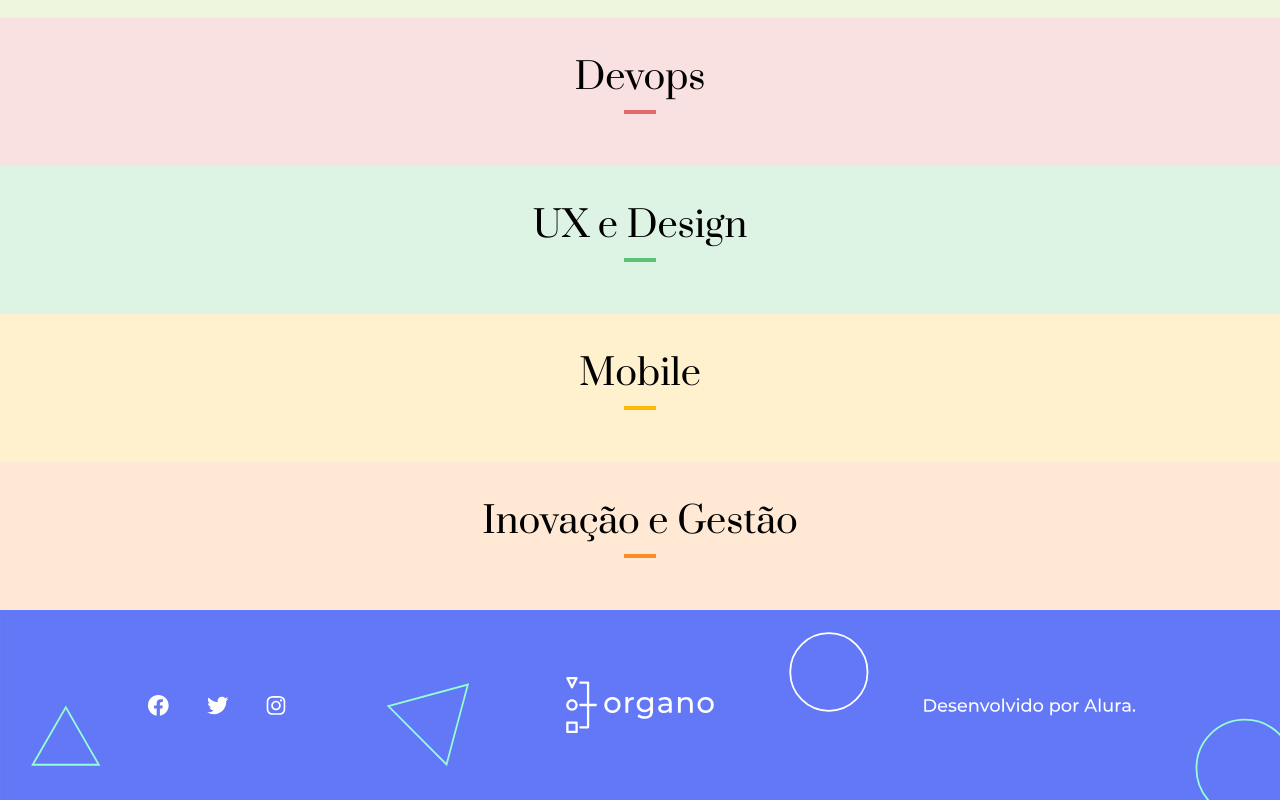
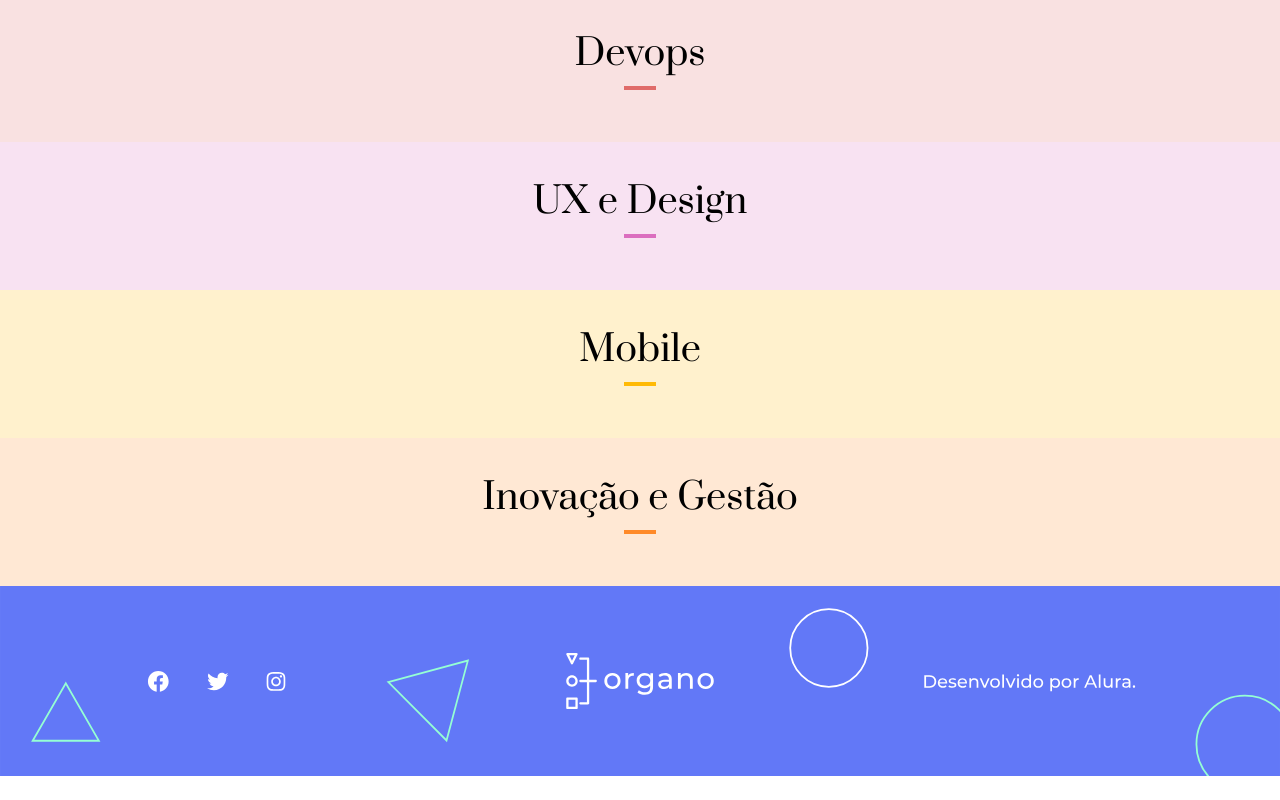
Before and after one commit to MylenaOliveiras/organograma, a React (Vite) app: page / in a window 1280 px wide. Shown: the part 1188-1988 px from the top of the page. After the commit the page ends 1964 px from the top, so only its background shows below. Built offline with nearby package versions, Linux system fonts and the light colour scheme.

Commit message:
fix/(add const teams)

```diff
--- a/src/App.tsx
+++ b/src/App.tsx
@@ -5,13 +5,41 @@ import { ICards } from "./Components/Card/Card";
 import Form from "./Components/Form/Form";
 
 const teams = [
-  "Programação",
-  "Front-End",
-  "Data Science",
-  "Devops",
-  "UX e Design",
-  "Mobile",
-  "Inovação e Gestão",
+  {
+    name: "Programação",
+    primary: "bg-green",
+    secondary: "bg-green/20",
+  },
+  {
+    name: "Front-End",
+    primary: "bg-blue",
+    secondary: "bg-blue/20",
+  },
+  {
+    name: "Data Science",
+    primary: "bg-lime",
+    secondary: "bg-lime/20",
+  },
+  {
+    name: "Devops",
+    primary: "bg-red",
+    secondary: "bg-red/20",
+  },
+  {
+    name: "UX e Design",
+    primary: "bg-pink",
+    secondary: "bg-pink/20",
+  },
+  {
+    name: "Mobile",
+    primary: "bg-yellow",
+    secondary: "bg-yellow/20",
+  },
+  {
+    name: "Inovação e Gestão",
+    primary: "bg-orange",
+    secondary: "bg-orange/20",
+  },
 ];
 
 function App() {
@@ -21,16 +49,21 @@ function App() {
     setCards([...cards, card]);
   };
 
-  const team = teams.map((team) => team);
+  const team = teams.map((team) => team.name);
 
   return (
     <div className="App">
       <header>
-        <img className="w-full" src="./imagens/header.svg" alt="" />
+        <img className="w-full" src="./imagens/header.svg" />
       </header>
-      <Form cardRegistered={(card) => addCard(card)} teams={team} />.
+      <Form cardRegistered={(card) => addCard(card)} teams={team} />
       {teams.map((team) => (
-        <Board cards={cards} team={team} />
+        <Board
+          cards={cards}
+          team={team.name}
+          primaryColor={team.primary}
+          secondaryColor={team.secondary}
+        />
       ))}
       <Footer />
     </div>
--- a/src/Components/Board/Board.tsx
+++ b/src/Components/Board/Board.tsx
@@ -4,35 +4,19 @@ import Card, { ICards } from "../Card/Card";
 interface IBoard {
   cards: ICards[];
   team: string;
+  primaryColor: string;
+  secondaryColor: string;
 }
-export default function Board({ team, cards }: IBoard) {
-  let primary = "bg-green/20";
-  let secondary = "bg-green";
-
-  if (team == "Front-End") {
-    primary = "bg-blue/20";
-    secondary = "bg-blue";
-  } else if (team == "Data Science") {
-    primary = "bg-lime/20";
-    secondary = "bg-lime";
-  } else if (team == "Devops") {
-    primary = "bg-red/20";
-    secondary = "bg-red";
-  } else if (team == "Ux e Design") {
-    primary = "bg-pink/20";
-    secondary = "bg-pink";
-  } else if (team == "Mobile") {
-    primary = "bg-yellow/20";
-    secondary = "bg-yellow";
-  } else if (team == "Inovação e Gestão") {
-    primary = "bg-orange/20";
-    secondary = "bg-orange";
-  }
-
+export default function Board({
+  cards,
+  team,
+  primaryColor,
+  secondaryColor,
+}: IBoard) {
   return (
-    <section className={` h-auto text-center py-10 px-10 ${primary}`}>
+    <section className={` h-auto text-center py-10 px-10 ${secondaryColor}`}>
       <Titulo>{team}</Titulo>
-      <div className={`w-8 h-1 m-auto my-3 ${secondary}`} />
+      <div className={`w-8 h-1 m-auto my-3 ${primaryColor}`} />
       <div className="flex gap-6 ">
         {cards
           .filter((card) => card.team === team)
@@ -42,6 +26,7 @@ export default function Board({ team, cards }: IBoard) {
               position={card.position}
               team={card.team}
               image={card.image}
+              primaryColor={primaryColor}
             />
           ))}
       </div>
--- a/src/Components/Card/Card.tsx
+++ b/src/Components/Card/Card.tsx
@@ -5,27 +5,12 @@ export interface ICards {
   position: string;
   image: string;
   team: string;
+  primaryColor: string;
 }
-export default function Card({ name, position, image, team }: ICards) {
-  let background = "bg-green";
-
-  if (team == "Front-End") {
-    background = "bg-blue";
-  } else if (team == "Data Science") {
-    background = "bg-lime";
-  } else if (team == "Devops") {
-    background = "bg-red";
-  } else if (team == "Ux e Design") {
-    background = "bg-pink";
-  } else if (team == "Mobile") {
-    background = "bg-yellow";
-  } else if (team == "Inovação e Gestão") {
-    background = "bg-orange";
-  }
-
+export default function Card({ name, position, image, primaryColor }: ICards) {
   return (
     <div className="w-64 bg-white rounded-xl center min-w-min pb-4 my-10">
-      <header className={`${background} h-24 rounded-t-xl	-mb-14`}></header>
+      <header className={`h-24 rounded-t-xl	-mb-14 ${primaryColor}`}></header>
       <img src={image} className="w-32 rounded-full mx-auto" />
       <h1 className="text-purple font-montserrat font-semibold text-lg pt-3 ">
         {name}
--- a/src/Components/Form/Form.tsx
+++ b/src/Components/Form/Form.tsx
@@ -17,6 +17,7 @@ export default function Form({ teams, cardRegistered }: IForm) {
   const [position, setPosition] = useState("");
   const [image, setImage] = useState("");
   const [team, setTeam] = useState("");
+  const [primaryColor, setPrimaryColor] = useState("");
 
   const [showForm, setShowForm] = useState(false);
   function visible() {
@@ -35,6 +36,7 @@ export default function Form({ teams, cardRegistered }: IForm) {
               position,
               image,
               team,
+              primaryColor,
             });
           }}
         >
```
